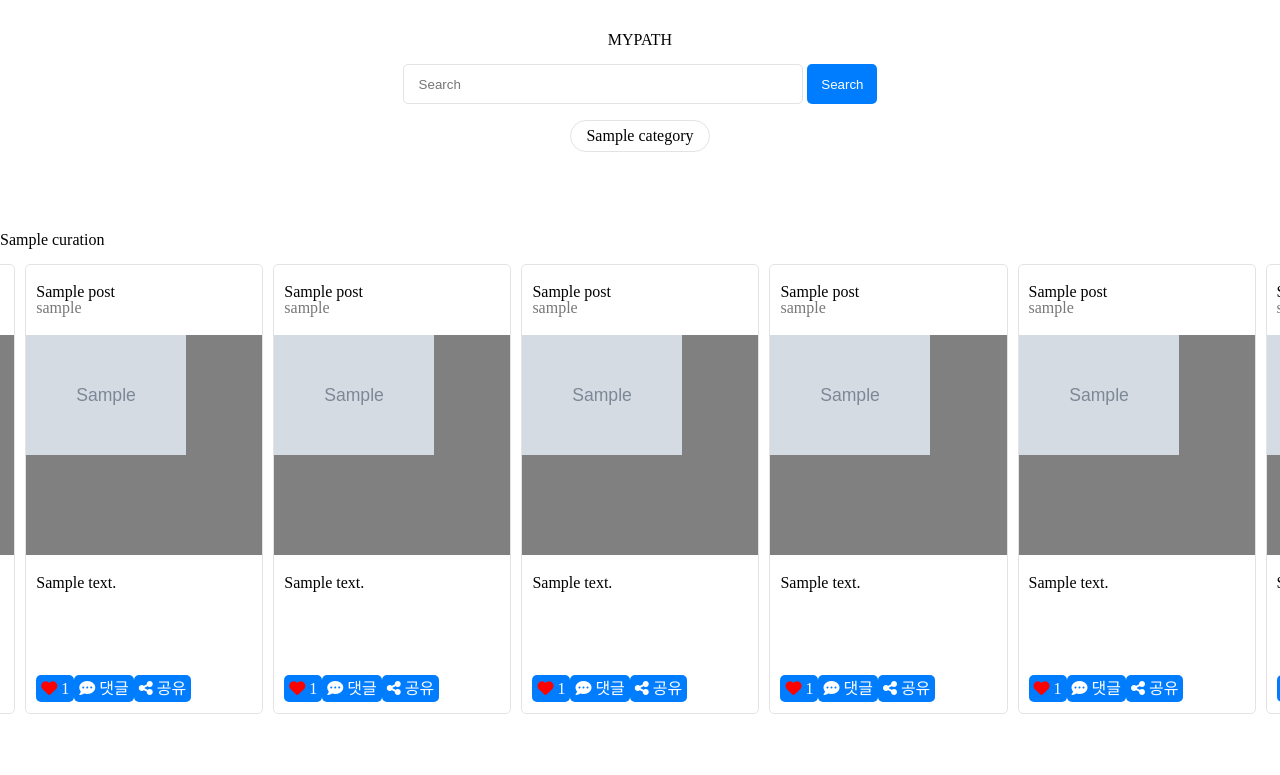
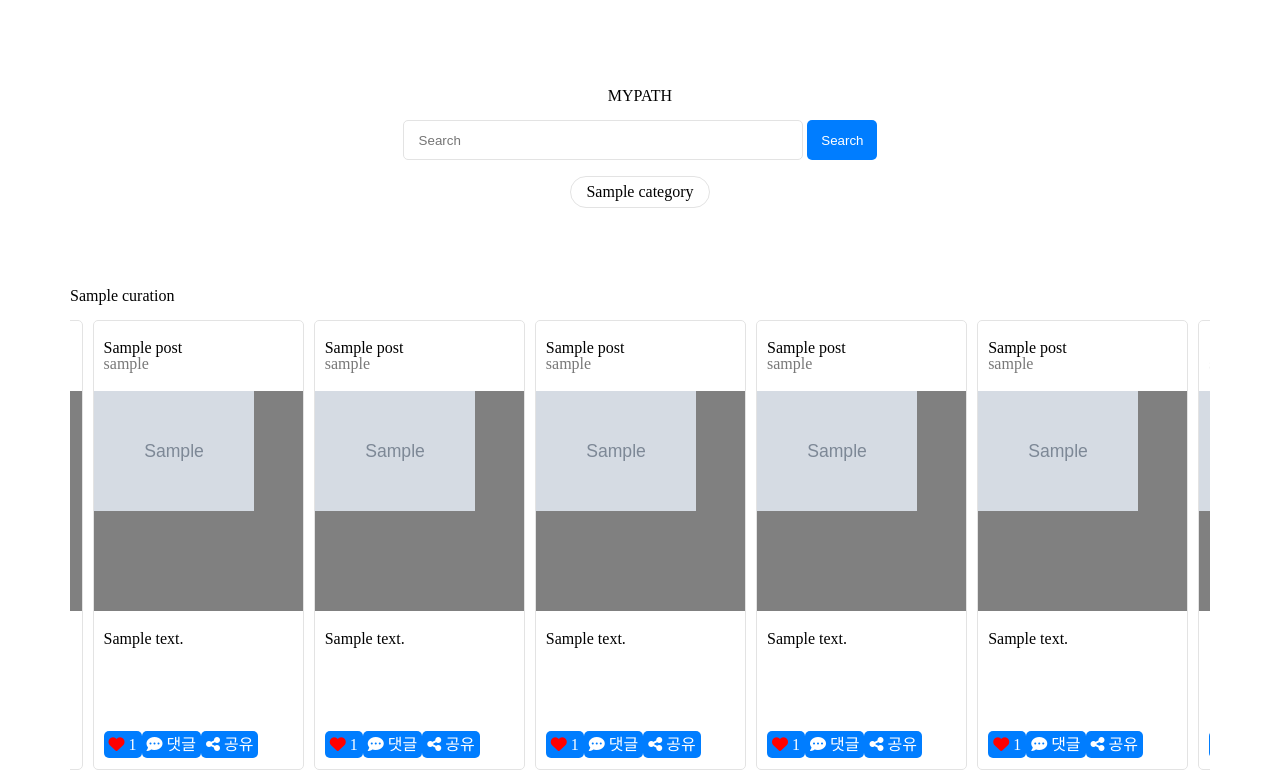
Before and after one commit to junseok44/myPath, a Django app: page / in a window 1280 px wide. Shown: the part 25-800 px from the top of the page. Run offline with Django 4.2, Linux system fonts and the light colour scheme; tables that the repository leaves empty hold one stand-in row (values such as "Sample post"); grey boxes marked "Sample" are stand-in pictures; some libraries are stand-ins or nearby versions; some web fonts are replaced.

Commit message:
[feat] 반응형 컨테이너 중단점 조절

```diff
--- a/server/static/shared.css
+++ b/server/static/shared.css
@@ -229,25 +229,33 @@
 }
 
 .responsive-container {
-  max-width: 100%;
-  margin: 0 auto;
-  box-sizing: border-box;
+  width: 90%; /* Default width for 450px or less */
+  max-width: 1320px; /* Maximum width for 1400px or more */
+  margin-left: auto;
+  margin-right: auto;
+  padding-top: 3.5rem;
 }
 
-@media (max-width: 450px) {
+@media (min-width: 450px) {
   .responsive-container {
-    width: 90%;
+    width: 430px; /* Width for 450px to 768px */
   }
 }
 
-@media (min-width: 451px) and (max-width: 800px) {
+@media (min-width: 768px) {
   .responsive-container {
-    width: 600px;
+    width: 720px; /* Width for 768px to 992px */
   }
 }
 
-@media (min-width: 801px) {
+@media (min-width: 992px) {
   .responsive-container {
-    width: 1440px;
+    width: 960px; /* Width for 992px to 1200px */
   }
 }
+
+@media (min-width: 1200px) {
+  .responsive-container {
+    width: 1140px; /* Width for 1200px to 1400px */
+  }
+}
```
Also changed, not shown: server/templates/404.html (added, +48 -0 lines).
